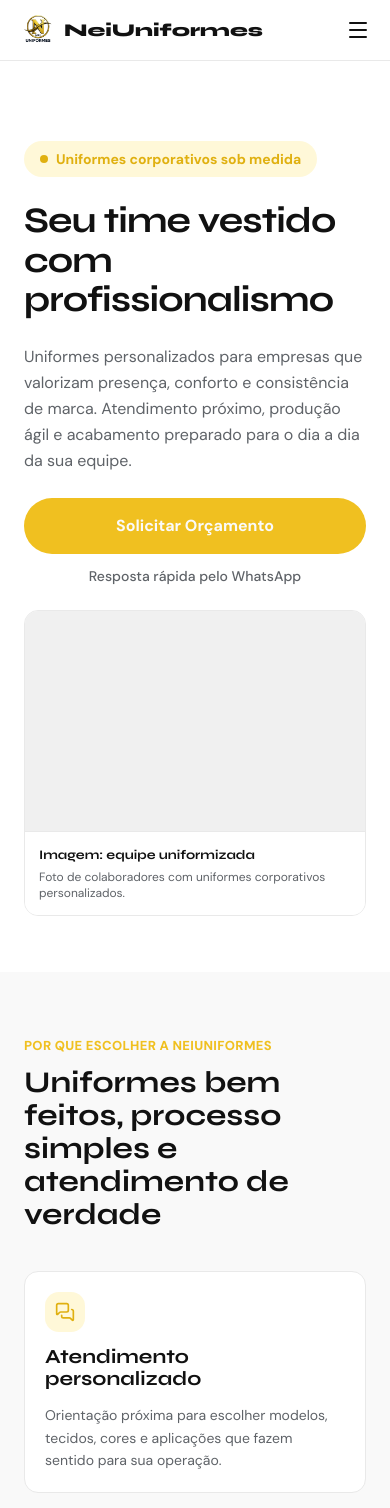
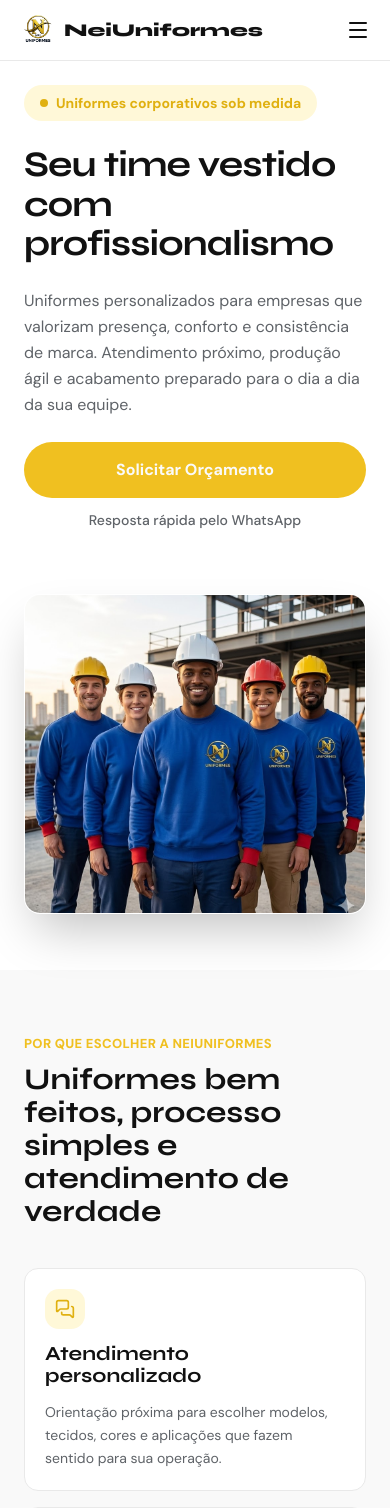
Before and after one commit to feliperocha27vn/neiuniformes, a React (Vite) app: page / in a window 390 px wide. Shown: the top 1508 px of the page. Built offline with nearby package versions, Linux system fonts and the light colour scheme.

Commit message:
feat: adicionar seção de localização da fábrica

```diff
--- a/src/App.tsx
+++ b/src/App.tsx
@@ -1,6 +1,7 @@
 import { motion } from 'framer-motion';
 import {
   BadgePlus,
+  MapPin,
   Menu,
   MessageCircle,
   MessagesSquare,
@@ -35,8 +36,7 @@ function App() {
             <Menu className="w-6 h-6 text-text cursor-pointer lg:hidden" />
 
             <nav className="hidden lg:flex items-center gap-8">
-              {['Diferenciais', 'Como funciona', 'Produtos'].map(
-                (link) => (
+              {['Diferenciais', 'Como funciona', 'Produtos'].map((link) => (
                 <a
                   key={link}
                   href={`#${link.toLowerCase().replace(/\s+/g, '-')}`}
@@ -44,8 +44,7 @@ function App() {
                 >
                   {link}
                 </a>
-                ),
-              )}
+              ))}
               <button
                 type="button"
                 className="bg-accent text-zinc-50 font-body text-sm font-bold py-2.5 px-6 rounded-full cursor-pointer border-none hover:-translate-y-0.5 hover:shadow-md shadow-accent/30 transition-all"
@@ -60,8 +59,8 @@ function App() {
         <motion.section
           initial={{ opacity: 0, y: 20 }}
           animate={{ opacity: 1, y: 0 }}
-          transition={{ duration: 0.6, ease: "easeOut" }}
-          className="w-full pt-20 md:pt-28 lg:pt-32 pb-14 md:pb-20 lg:pb-24"
+          transition={{ duration: 0.6, ease: 'easeOut' }}
+          className="w-full pt-6 md:pt-8 lg:pt-12 pb-14 md:pb-20 lg:pb-24"
         >
           <div className="mx-auto w-full max-w-281.5 flex flex-col gap-6 lg:flex-row lg:items-center lg:gap-12 xl:gap-20 px-6 md:px-8 lg:px-12">
             <div className="flex flex-col gap-6 lg:flex-1">
@@ -95,17 +94,14 @@ function App() {
               </div>
             </div>
 
-            <div className="relative rounded-md overflow-hidden border border-line lg:flex-1 lg:h-105">
-              <div className="bg-[#f0f0f0] h-55 md:h-70 lg:h-full flex items-end p-4 md:p-6">
-                <div className="flex-1" />
-              </div>
-              <div className="bg-white/95 p-3.5 md:p-4 flex flex-col gap-1 border-t border-line lg:hidden">
-                <p className="font-heading text-[13px] md:text-sm font-bold text-text">
-                  Imagem: equipe uniformizada
-                </p>
-                <p className="font-body text-xs md:text-sm text-muted">
-                  Foto de colaboradores com uniformes corporativos personalizados.
-                </p>
+            <div className="relative lg:flex-1 flex items-center justify-center mt-10 lg:mt-0 lg:h-120">
+              {/* Main Image Container */}
+              <div className="relative w-full max-w-md lg:max-w-none h-80 md:h-100 lg:h-full rounded-2xl md:rounded-3xl overflow-hidden shadow-2xl z-10 border border-white/20">
+                <img
+                  src="/equipe-uniformizada.jpeg"
+                  alt="Equipe Uniformizada"
+                  className="w-full h-full object-cover"
+                />
               </div>
             </div>
           </div>
@@ -115,8 +111,8 @@ function App() {
         <motion.section
           initial={{ opacity: 0, y: 40 }}
           whileInView={{ opacity: 1, y: 0 }}
-          viewport={{ once: true, margin: "-100px" }}
-          transition={{ duration: 0.7, ease: "easeOut" }}
+          viewport={{ once: true, margin: '-100px' }}
+          transition={{ duration: 0.7, ease: 'easeOut' }}
           id="diferenciais"
           className="w-full bg-bg-soft py-16 md:py-20 lg:py-24"
         >
@@ -176,8 +172,8 @@ function App() {
         <motion.section
           initial={{ opacity: 0, y: 40 }}
           whileInView={{ opacity: 1, y: 0 }}
-          viewport={{ once: true, margin: "-100px" }}
-          transition={{ duration: 0.7, ease: "easeOut" }}
+          viewport={{ once: true, margin: '-100px' }}
+          transition={{ duration: 0.7, ease: 'easeOut' }}
           id="como-funciona"
           className="w-full py-16 md:py-20 lg:py-24"
         >
@@ -190,8 +186,8 @@ function App() {
                 Do primeiro contato à entrega, sem ruído
               </h2>
               <p className="font-body text-[15px] md:text-base text-muted leading-relaxed">
-                Um processo objetivo para transformar a identidade da sua empresa
-                em uniformes prontos para uso.
+                Um processo objetivo para transformar a identidade da sua
+                empresa em uniformes prontos para uso.
               </p>
             </div>
 
@@ -236,8 +232,8 @@ function App() {
         <motion.section
           initial={{ opacity: 0, y: 40 }}
           whileInView={{ opacity: 1, y: 0 }}
-          viewport={{ once: true, margin: "-100px" }}
-          transition={{ duration: 0.7, ease: "easeOut" }}
+          viewport={{ once: true, margin: '-100px' }}
+          transition={{ duration: 0.7, ease: 'easeOut' }}
           id="produtos"
           className="w-full bg-bg-soft py-16 md:py-20 lg:py-24"
         >
@@ -321,11 +317,77 @@ function App() {
         </motion.section>
       </div>
 
+      {/* ===== 6. Localização da Fábrica ===== */}
       <motion.section
         initial={{ opacity: 0, y: 40 }}
         whileInView={{ opacity: 1, y: 0 }}
-        viewport={{ once: true, margin: "-100px" }}
-        transition={{ duration: 0.7, ease: "easeOut" }}
+        viewport={{ once: true, margin: '-100px' }}
+        transition={{ duration: 0.7, ease: 'easeOut' }}
+        id="localizacao"
+        className="w-full bg-white py-16 md:py-20 lg:py-24"
+      >
+        <div className="mx-auto w-full max-w-281.5 flex flex-col gap-10 md:gap-12 lg:gap-16 px-6 md:px-8 lg:px-12">
+          <div className="flex flex-col gap-2.5 md:gap-4 lg:max-w-3/5">
+            <p className="font-body text-[13px] md:text-sm font-extrabold text-accent uppercase tracking-wide">
+              Nossa Estrutura
+            </p>
+            <h2 className="font-heading text-[30px] md:text-[36px] lg:text-[40px] font-bold text-text leading-[1.1]">
+              Venha conhecer nossa fábrica
+            </h2>
+            <p className="font-body text-[15px] md:text-base text-muted leading-relaxed">
+              Nossa produção é feita com equipamentos modernos e uma equipe
+              especializada para garantir o melhor acabamento em cada peça.
+            </p>
+          </div>
+
+          <div className="flex flex-col lg:flex-row gap-6 md:gap-8">
+            {/* Informações */}
+            <div className="flex flex-col gap-5 lg:w-1/3">
+              <div className="flex flex-col gap-3 p-6 bg-bg-soft border border-line rounded-md hover:-translate-y-1 hover:shadow-xl transition-all duration-300">
+                <div className="flex items-center gap-3 mb-2">
+                  <div className="flex items-center justify-center w-10 h-10 bg-accent-soft rounded-md shrink-0">
+                    <MapPin className="w-5 h-5 text-accent-dark" />
+                  </div>
+                  <h3 className="font-heading text-xl font-bold text-text">
+                    Endereço
+                  </h3>
+                </div>
+                <p className="font-body text-sm md:text-base text-muted leading-relaxed">
+                  Av. Edilsinho Capuano, 60 - Jardim Capuano<br />
+                  Birigui - SP, 16204-115
+                </p>
+                <a
+                  href="https://www.google.com/maps/search/?api=1&query=Av.+Edilsinho+Capuano,+60+-+Jardim+Capuano,+Birigui+-+SP,+16204-115"
+                  target="_blank"
+                  rel="noopener noreferrer"
+                  className="font-body text-sm font-bold text-accent hover:text-accent-dark transition-colors w-fit mt-2"
+                >
+                  Ver no mapa &rarr;
+                </a>
+              </div>
+            </div>
+
+            {/* Mapa iframe */}
+            <div className="relative flex-1 min-h-[300px] md:min-h-[400px] rounded-lg overflow-hidden border border-line shadow-sm bg-bg-soft">
+              <iframe
+                src="https://maps.google.com/maps?q=Av.+Edilsinho+Capuano,+60+-+Jardim+Capuano,+Birigui+-+SP,+16204-115&t=&z=15&ie=UTF8&iwloc=&output=embed"
+                className="absolute inset-0 w-full h-full border-0"
+                allowFullScreen={false}
+                loading="lazy"
+                referrerPolicy="no-referrer-when-downgrade"
+                title="Localização da Fábrica"
+              />
+            </div>
+          </div>
+        </div>
+      </motion.section>
+
+      {/* ===== 7. CTA ===== */}
+      <motion.section
+        initial={{ opacity: 0, y: 40 }}
+        whileInView={{ opacity: 1, y: 0 }}
+        viewport={{ once: true, margin: '-100px' }}
+        transition={{ duration: 0.7, ease: 'easeOut' }}
         className="w-full bg-accent py-16 md:py-20 lg:py-24"
       >
         <div className="flex flex-col items-center gap-6 md:gap-8 mx-auto max-w-281.5 px-6 md:px-8 lg:px-12">
```
Also changed, not shown: public/equipe-uniformizada.jpeg (added). Lines whose indentation alone changed are shown as unchanged.
